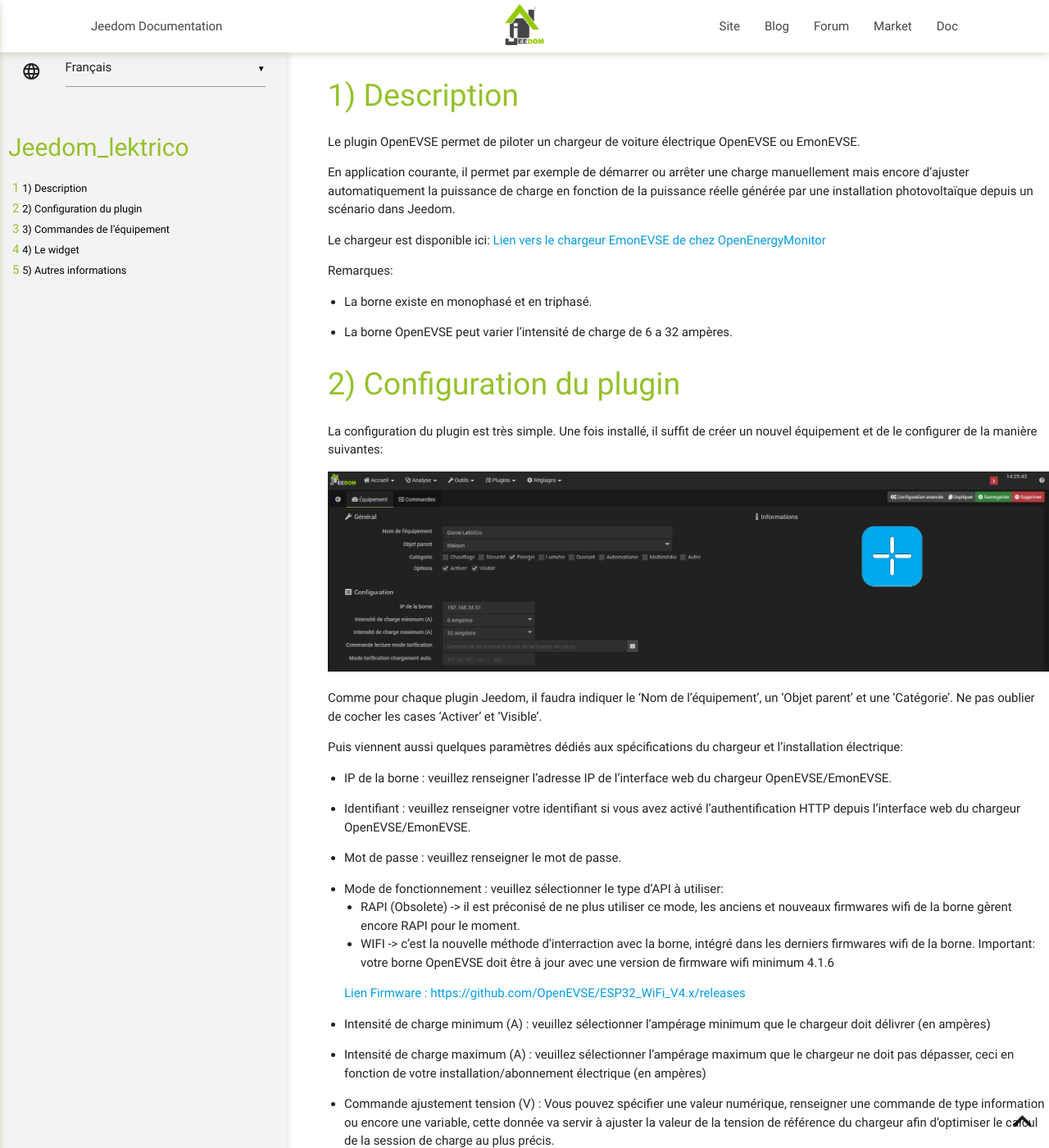
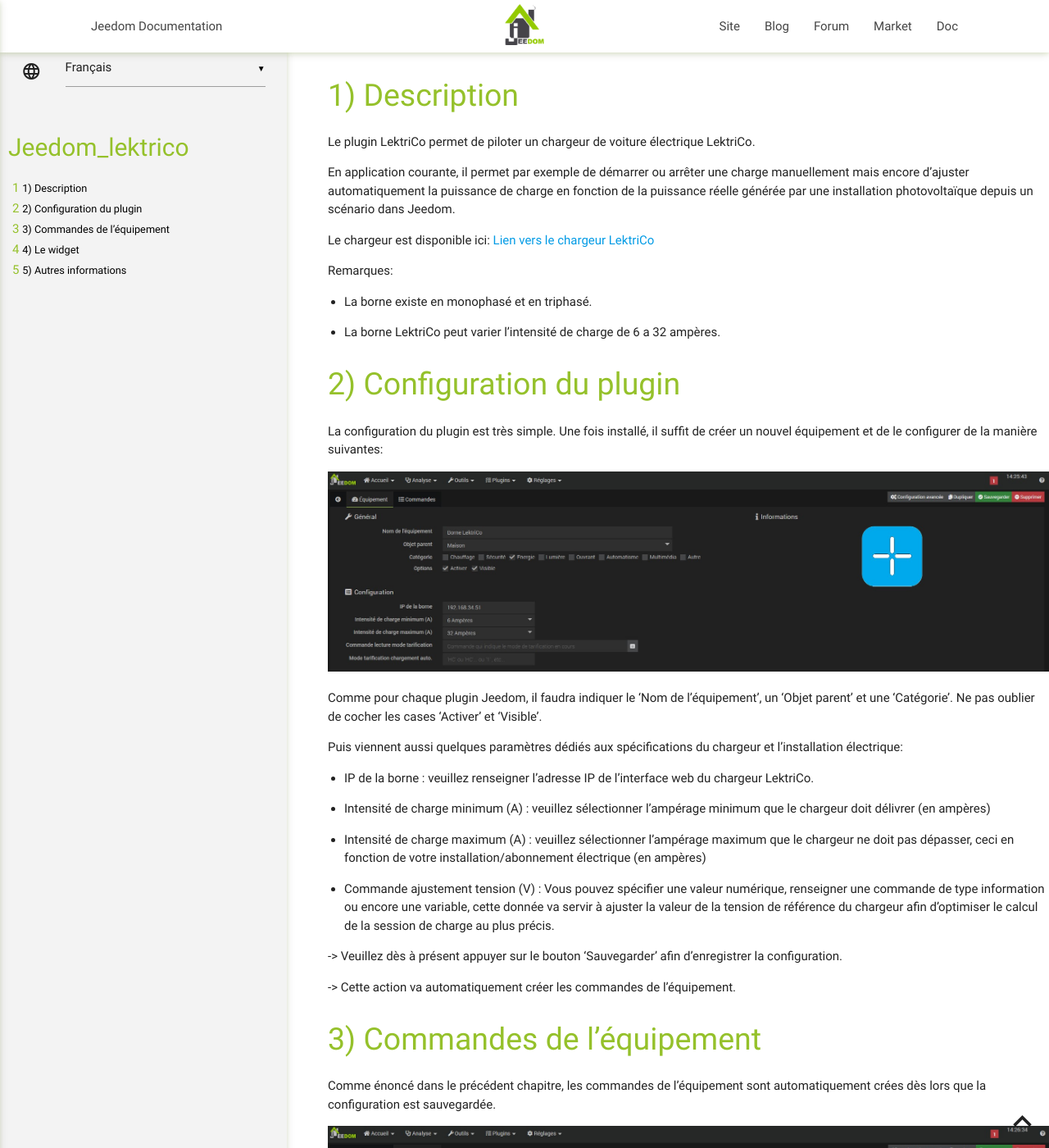
Before and after one commit to Sattaz/Jeedom_LektriCo, a Jekyll site: the page built from docs/fr_FR/index.md, in a window 1280 px wide and 1400 px high. Shown: the whole window at 82% size. Built offline with Jekyll 4.4.1, drawn with Linux system fonts in a browser that asks for light colours; our own code applies the rules of GitHub Pages for plain Markdown files.

Commit message:
Update index.md

```diff
--- a/docs/fr_FR/index.md
+++ b/docs/fr_FR/index.md
@@ -1,19 +1,19 @@
 Description
 ===
 
-Le plugin OpenEVSE permet de piloter un chargeur de voiture électrique OpenEVSE ou EmonEVSE.
+Le plugin LektriCo permet de piloter un chargeur de voiture électrique LektriCo.
 
 En application courante, il permet par exemple de démarrer ou arrêter une charge manuellement mais encore d'ajuster automatiquement la puissance de charge en fonction de la puissance réelle générée par une installation photovoltaïque depuis un scénario dans Jeedom.
 
 Le chargeur est disponible ici:
-[Lien vers le chargeur EmonEVSE de chez OpenEnergyMonitor](https://shop.openenergymonitor.com/emonevse-wifi-connected-ev-charging-station-type-2/)
+[Lien vers le chargeur LektriCo](https://lektri.co/)
 
 
 Remarques:
 
 - La borne existe en monophasé et en triphasé.
 
-- La borne OpenEVSE peut varier l’intensité de charge de 6 a 32 ampères.
+- La borne LektriCo peut varier l’intensité de charge de 6 a 32 ampères.
 
 Configuration du plugin
 ===
@@ -21,24 +21,14 @@ Configuration du plugin
 La configuration du plugin est très simple.
 Une fois installé, il suffit de créer un nouvel équipement et de le configurer de la manière suivantes:
 
-![OpenEVSE](https://sattaz.github.io/Jeedom_LektriCo/pictures/LektriCo_1.jpg)
+![LektriCo](https://sattaz.github.io/Jeedom_LektriCo/pictures/LektriCo_1.jpg)
 
 Comme pour chaque plugin Jeedom, il faudra indiquer le 'Nom de l'équipement', un 'Objet parent' et une 'Catégorie'.
 Ne pas oublier de cocher les cases 'Activer' et 'Visible'.
 
 Puis viennent aussi quelques paramètres dédiés aux spécifications du chargeur et l'installation électrique:
 
--   IP de la borne : veuillez renseigner l'adresse IP de l'interface web du chargeur OpenEVSE/EmonEVSE.
-
--   Identifiant : veuillez renseigner votre identifiant si vous avez activé l'authentification HTTP depuis l'interface web du chargeur OpenEVSE/EmonEVSE.
-
--   Mot de passe : veuillez renseigner le mot de passe.
-
--   Mode de fonctionnement : veuillez sélectionner le type d'API à utiliser:
-    - RAPI (Obsolete) -> il est préconisé de ne plus utiliser ce mode, les anciens et nouveaux firmwares wifi de la borne gèrent encore RAPI pour le moment.
-    - WIFI -> c'est la nouvelle méthode d'interraction avec la borne, intégré dans les derniers firmwares wifi de la borne. Important: votre borne OpenEVSE doit être à jour avec une version de firmware wifi minimum 4.1.6
-
-    [Lien Firmware : https://github.com/OpenEVSE/ESP32_WiFi_V4.x/releases](https://github.com/OpenEVSE/ESP32_WiFi_V4.x/releases)
+-   IP de la borne : veuillez renseigner l'adresse IP de l'interface web du chargeur LektriCo.
 
 -   Intensité de charge minimum (A) : veuillez sélectionner l'ampérage minimum que le chargeur doit délivrer (en ampères)
 
@@ -55,7 +45,7 @@ Commandes de l'équipement
 
 Comme énoncé dans le précédent chapitre, les commandes de l'équipement sont automatiquement crées dès lors que la configuration est sauvegardée.
 
-![OpenEVSE](https://sattaz.github.io/Jeedom_OpenEVSE/pictures/OpenEVSE_2.jpg)
+![LektriCo](https://sattaz.github.io/Jeedom_LektriCo/pictures/LektriCo_2.jpg)
 
 Informations pratiques:
 
@@ -66,7 +56,7 @@ Le widget
 
 Le widget arrive comme montré sur la photo ci-après et le curseur permettant le réglage de la puissance du chargeur est calibrée (min/max) par l'ampérage de charge maximum indiquée dans la configuration de l'équipement.
 
-![OpenEVSE](https://sattaz.github.io/Jeedom_OpenEVSE/pictures/OpenEVSE_3.jpg)
+![LektriCo](https://sattaz.github.io/Jeedom_LektriCo/pictures/LektriCo_3.jpg)
 
 Libre à vous de modifier le widget afin de l'adapter à votre style de présentation.
 
```
